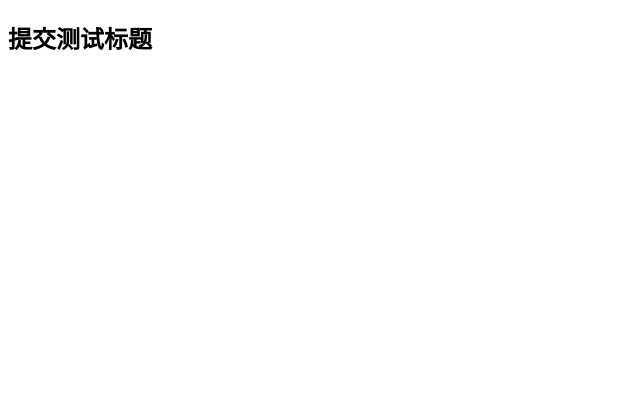
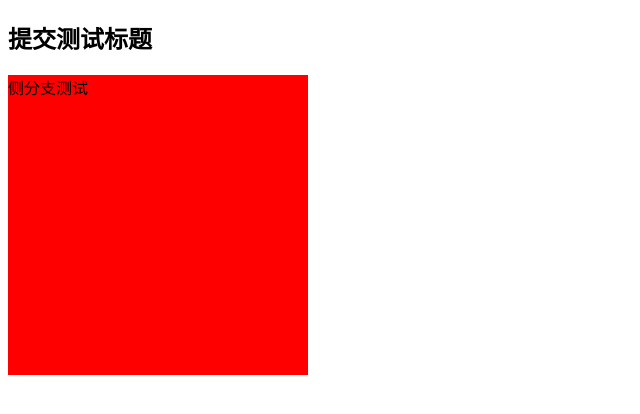
Before and after one commit to LLL98/Web69, a plain HTML site: page index.html in a window 1280 px wide. Shown: the whole page, without its empty margins (0-640 px from the left). Drawn offline with Linux system fonts and the light colour scheme.

Commit message:
创建了一个box盒子并添加了样式

```diff
--- /dev/null
+++ b/css/index.css
@@ -0,0 +1,5 @@
+.box {
+    width: 300px;
+    height: 300px;
+    background-color: red;
+}
--- a/index.html
+++ b/index.html
@@ -5,10 +5,12 @@
     <meta charset="UTF-8">
     <meta name="viewport" content="width=device-width, initial-scale=1.0">
     <title>提交远程仓库</title>
+    <link rel="stylesheet" href="./css/index.css">
 </head>
 
 <body>
     <h2>提交测试标题</h2>
+    <div class="box">侧分支测试</div>
 </body>
 
 </html>
```
